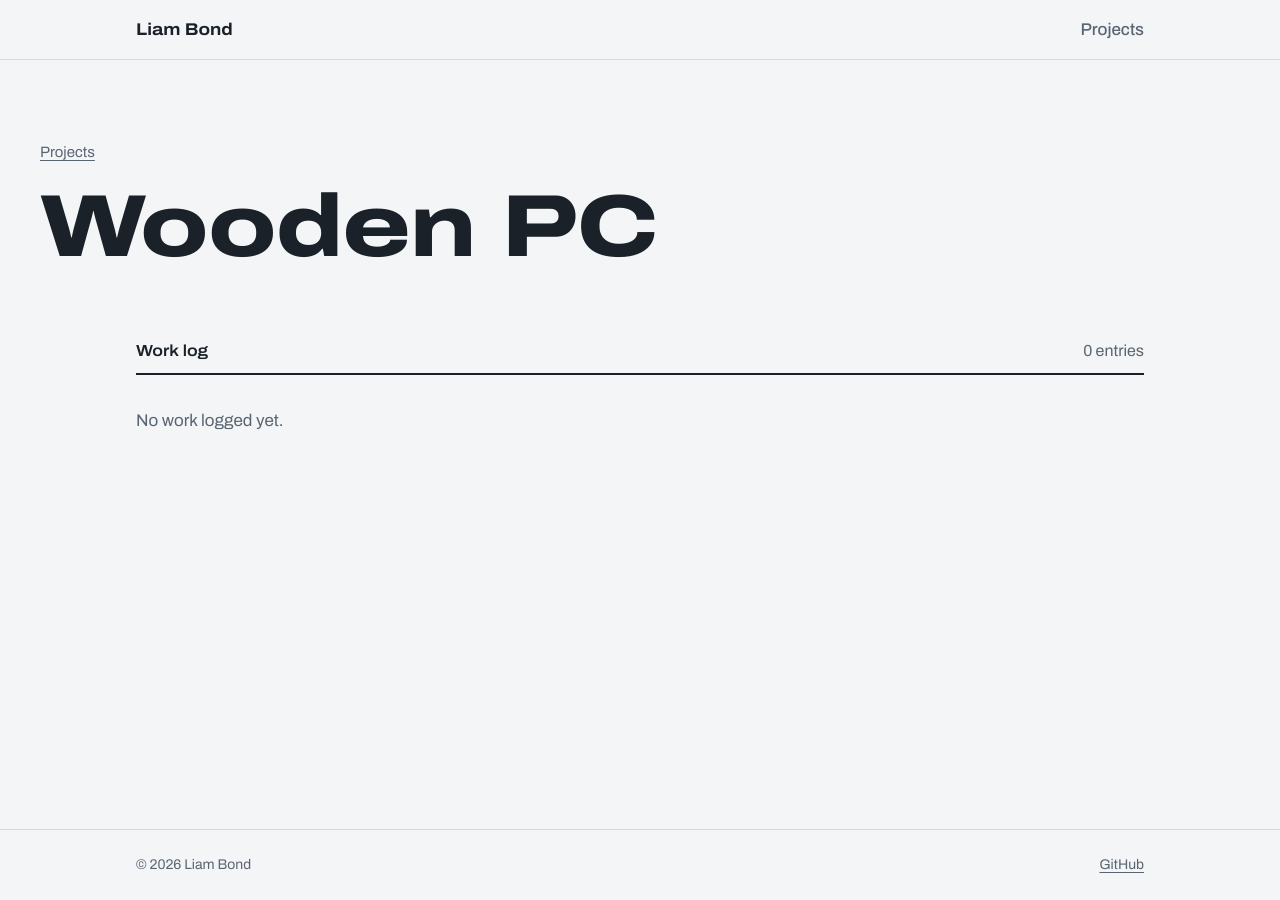
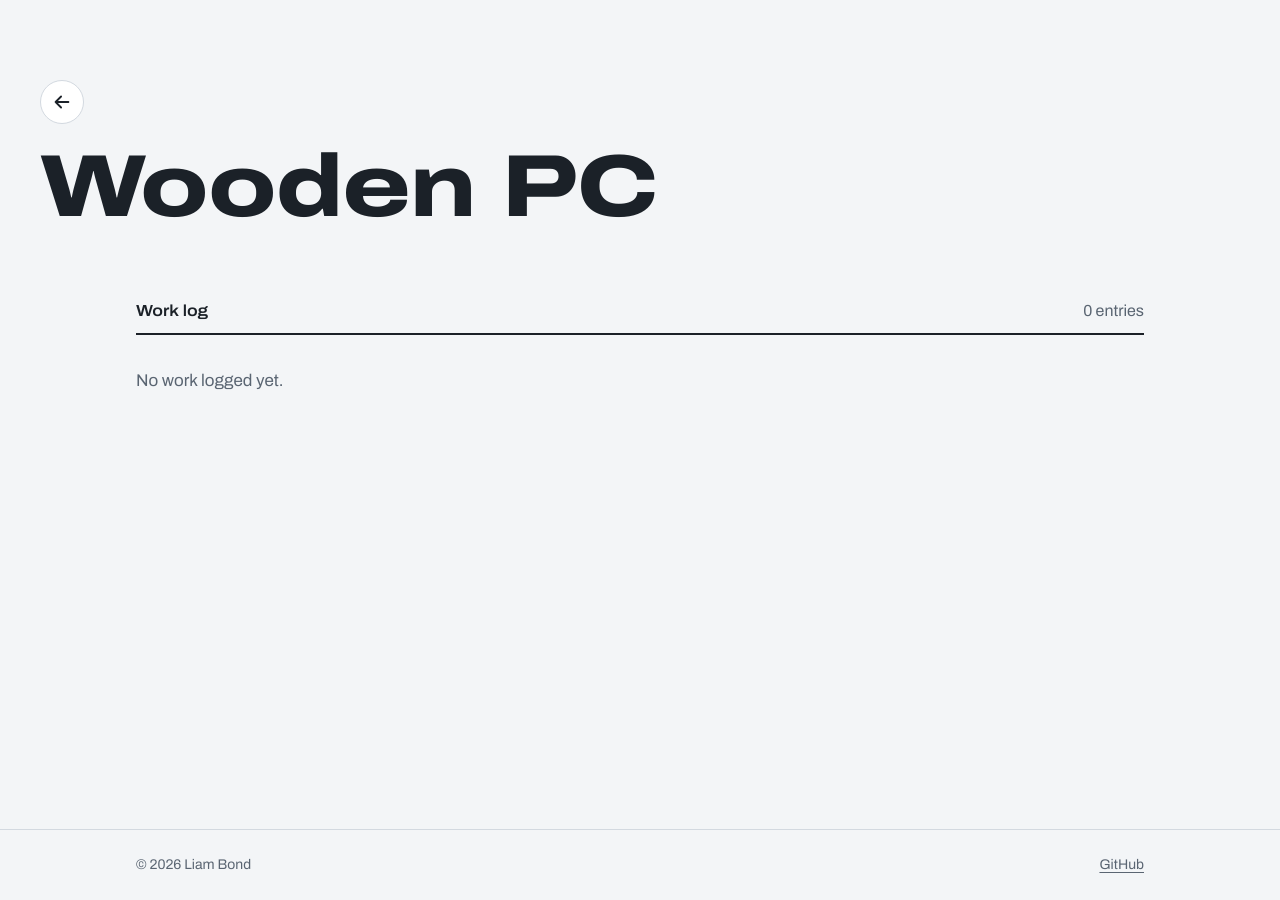
Before and after one commit to liam-bond/liam-bond.github.io, a Jekyll site: the page built from _projects/wooden-pc.md, in a window 1280 px wide. Built offline with Jekyll 4.4.1, drawn with Linux system fonts in a browser that asks for light colours.

Commit message:
Remove top banner; back arrow replaces Projects link
Co-Authored-By: Claude Opus 5.5 <noreply@anthropic.com>
Claude-Session: https://claude.ai/code/session_01BSATGWTapiD5JBE12EEXCw

```diff
--- a/_layouts/default.html
+++ b/_layouts/default.html
@@ -10,14 +10,6 @@
 </head>
 <body>
   <a class="skip-link" href="#main">Skip to content</a>
-  <header class="site-header">
-    <div class="wrap site-header__inner">
-      <a class="site-name" href="{{ '/' | relative_url }}">{{ site.title }}</a>
-      <nav aria-label="Main">
-        <a href="{{ '/' | relative_url }}#projects">Projects</a>
-      </nav>
-    </div>
-  </header>
 
   <main id="main">
     {{ content }}
--- a/_layouts/entry.html
+++ b/_layouts/entry.html
@@ -37,10 +37,7 @@ layout: default
 
 <article class="entry">
   <header class="wrap entry__head">
-    <p class="crumbs">
-      <a href="{{ '/' | relative_url }}#projects">Projects</a> /
-      {% if ent_proj %}<a href="{{ ent_proj.url | relative_url }}">{{ ent_proj.title }}</a>{% else %}{{ ent_project }}{% endif %}
-    </p>
+    <a class="back" href="{% if ent_proj %}{{ ent_proj.url | relative_url }}{% else %}{{ '/' | relative_url }}{% endif %}" aria-label="Back to {% if ent_proj %}{{ ent_proj.title | escape }}{% else %}all projects{% endif %}"><svg viewBox="0 0 24 24" width="22" height="22" fill="none" stroke="currentColor" stroke-width="2" stroke-linecap="round" stroke-linejoin="round" aria-hidden="true"><path d="M19 12H5M11 18l-6-6 6-6"/></svg></a>
     <h1 class="entry__title">{{ page.title }}</h1>
     <time class="entry__date" datetime="{{ page.date | date: '%Y-%m-%d' }}">{{ page.date | date: "%-d %B %Y" }}</time>
   </header>
--- a/_layouts/project.html
+++ b/_layouts/project.html
@@ -25,7 +25,7 @@ layout: default
   {%- endcomment -%}
   <header class="wrap wrap--wide project__head{% if cover_html != '' %} has-cover{% endif %}">
     <div class="project__text">
-      <p class="crumbs"><a href="{{ '/' | relative_url }}#projects">Projects</a></p>
+      <a class="back" href="{{ '/' | relative_url }}" aria-label="Back to all projects"><svg viewBox="0 0 24 24" width="22" height="22" fill="none" stroke="currentColor" stroke-width="2" stroke-linecap="round" stroke-linejoin="round" aria-hidden="true"><path d="M19 12H5M11 18l-6-6 6-6"/></svg></a>
       <h1 class="project__title wide" style="view-transition-class: vt-text; view-transition-name: vt-title-{{ project }}">{{ page.title }}</h1>
       {%- if page.year %}
       <p class="project__year" style="view-transition-class: vt-text; view-transition-name: vt-year-{{ project }}">{{ page.year }}</p>
--- a/assets/css/site.css
+++ b/assets/css/site.css
@@ -179,6 +179,22 @@ h1, h2, h3, h4 { margin: 0; line-height: 1.15; }
   color: var(--pencil);
   font-variant-numeric: tabular-nums;
 }
+
+/* Round back-arrow button at the top left of project and entry pages */
+.back {
+  display: inline-flex;
+  align-items: center;
+  justify-content: center;
+  width: 2.75rem;
+  height: 2.75rem;
+  margin-bottom: 1.25rem;
+  border: 1px solid var(--rule);
+  border-radius: 50%;
+  color: var(--ink);
+  background: var(--tile);
+  transition: color 0.15s ease, border-color 0.15s ease, transform 0.15s ease;
+}
+.back:hover, .back:focus-visible { color: var(--blue); border-color: var(--blue); transform: translateX(-2px); }
 
 .crumbs {
   margin: 0 0 1.25rem;
```
